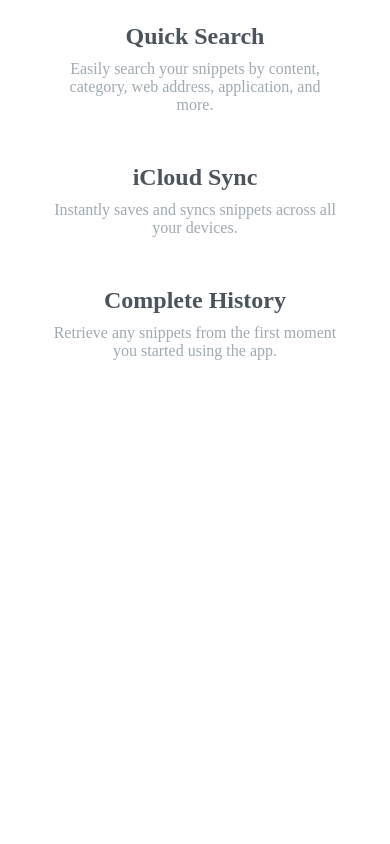
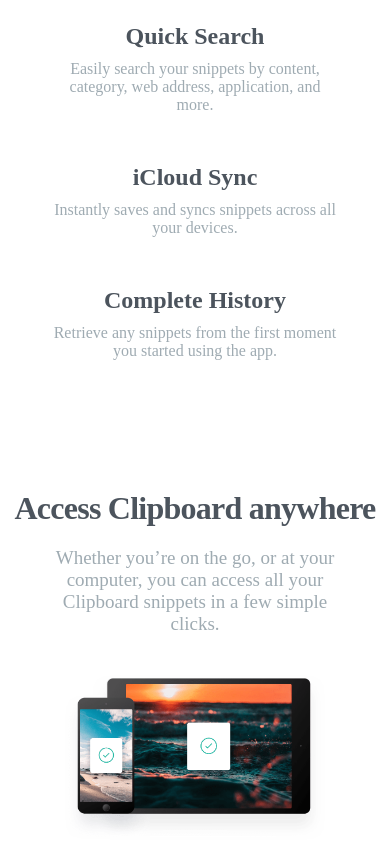
Before and after one commit to iamzaidmohammed/clipboard-landing-page, a plain HTML site: page index.html in a window 390 px wide. Shown: the part 1426-2270 px from the top of the page. Before the commit the page ends 1866 px from the top, so only its background shows below. Drawn offline with Linux system fonts and the light colour scheme; a web font is replaced by a local one.

Commit message:
Third section completed

```diff
--- a/index.html
+++ b/index.html
@@ -69,11 +69,19 @@
           </div>
         </div>
       </section>
+
+      <section class="third">
+        <h2 class="heading mid-heading">Access Clipboard anywhere</h2>
+        <p class="subheading sub-shrink">
+          Whether you’re on the go, or at your computer, you can access all your
+          Clipboard snippets in a few simple clicks.
+        </p>
+
+        <img src="./images/image-devices.png" alt="" />
+      </section>
     </main>
 
-    <!--         Access Clipboard anywhere Whether you’re
-    on the go, or at your computer, you can access all your Clipboard snippets
-    in a few simple clicks. Supercharge your workflow We’ve got the tools to
+    <!-- Supercharge your workflow We’ve got the tools to
     boost your productivity. Create blacklists Ensure sensitive information
     never makes its way to your clipboard by excluding certain sources. Plain
     text snippets Remove unwanted formatting from copied text for a consistent
--- a/style.css
+++ b/style.css
@@ -76,6 +76,11 @@
   max-width: 700px;
 }
 
+.sub-shrink {
+  margin: auto;
+  max-width: 300px;
+}
+
 .mid {
   max-width: 1878px;
   text-align: center;
@@ -88,8 +93,9 @@
 
 .second-main {
   display: flex;
-  justify-content: space-between;
+  justify-content: space-evenly;
   margin-top: 50px;
+  margin-left: -150px;
 }
 
 .second-main img {
@@ -114,10 +120,18 @@
   color: var(--grayish-blue);
 }
 
+.third {
+  max-width: 1878px;
+  margin: auto;
+  text-align: center;
+  padding-top: 50px;
+}
+
 /* media queries */
 @media screen and (max-width: 1050px) {
   .second-main {
     margin-top: 30px;
+    margin-left: 0;
   }
 
   .second-main img {
@@ -138,10 +152,8 @@
   .second-main {
     margin-top: 50px;
     align-items: center;
+    margin-left: 0;
     justify-content: center;
-  }
-
-  .second-main {
     flex-direction: column;
   }
 
@@ -149,21 +161,27 @@
     margin-left: auto;
     margin-right: auto;
   }
+
+  .third img {
+    width: 560px;
+  }
 }
 @media screen and (max-width: 635px) {
   .second-main {
     margin-top: 50px;
     align-items: center;
+    margin-left: 0;
     justify-content: center;
-  }
-
-  .second-main {
     flex-direction: column;
   }
 
   .second-main img {
     margin-left: auto;
     margin-right: auto;
+    width: 460px;
+  }
+
+  .third img {
     width: 460px;
   }
 }
@@ -183,8 +201,13 @@
     margin-right: auto;
     width: 360px;
   }
+
   .second-main-content {
     padding: 30px;
+  }
+
+  .third img {
+    width: 360px;
   }
 }
 @media screen and (max-width: 400px) {
@@ -193,4 +216,8 @@
     margin-right: auto;
     width: 260px;
   }
+
+  .third img {
+    width: 260px;
+  }
 }
```
